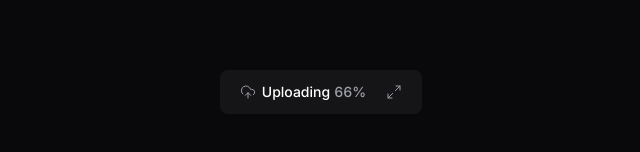
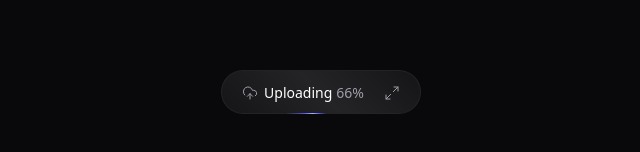
Before and after one commit to emmanuelmarcosdeoliveira/upload-widget, a React (Vite) app: page / in a window 1280 px wide. Shown: the part 308-460 px from the top of the page, without its empty margins (319-959 px from the left). Built offline with nearby package versions, Linux system fonts and the light colour scheme.

Commit message:
feat: refactor upload widget component and enhance CSS utilities for animated borders

```diff
--- a/src/components/upload-widget.tsx
+++ b/src/components/upload-widget.tsx
@@ -8,27 +8,26 @@ import UploadWidgetUploadList from "./upload-widget-upload-list";
 export default function UploadWidget() {
   const [isWidgetOpen, toggleWidgetOpen] = useCycle(false, true);
   return (
-    <Collapsible.Root onOpenChange={() => toggleWidgetOpen()}>
-      {!isWidgetOpen && <UploadWidgetMinimizeButton />}
-
+    <Collapsible.Root asChild onOpenChange={() => toggleWidgetOpen()}>
       <motion.div
+        data-progress={!isWidgetOpen}
         animate={isWidgetOpen ? "open" : "closed"}
         variants={{
-          closed: {
-            width: "max-content",
-            height: 44,
-            transition: {
-              type: "inertia",
-            },
-          },
-          open: {
-            width: 360,
-            height: "auto",
-            transition: { duration: 0.1 },
-          },
+          closed: { width: "max-content", height: 44 },
+          open: { width: 360, height: "auto" },
         }}
-        className="bg-zinc-900  overflow-hidden shadow-shape max-w-90 rounded-xl"
+        className="
+  bg-zinc-900 overflow-hidden
+  data-[state=open]:shadow-shape
+  data-[state=closed]:rounded-3xl!
+  data-[state=open]:rounded-xl
+  data-[state=closed]:data-[progress=true]:animated-border
+  data-[state=closed]:data-[progress=true]:animated-border-spin
+  max-w-90
+"
       >
+        {!isWidgetOpen && <UploadWidgetMinimizeButton />}
+
         <Collapsible.Content>
           <UploadWidgetHeader />
           <div className="flex flex-col gap-4 py-3">
--- a/src/index.css
+++ b/src/index.css
@@ -1,8 +1,39 @@
 @import "tailwindcss";
 
-@theme {
-  --font-sans: "Inter", sans-serif;
-  --shadow-shape: "0px 8px 8px rgba(0, 0, 0, 0.1), 0px 4px 4px rgba(0, 0, 0, 0.1), 0px 2px 2px rgba(0, 0, 0, 0.1), 0px 0px 0px 1px rgba(0, 0, 0, 0.1), inset 0px 0px 0px 1px rgba(255, 255, 255, 0.03";
-  --shadow-shape-content: "";
-  --text-xxs: "0.625rem";
+@property --border-angle {
+  syntax: "<angle>";
+  inherits: false;
+  initial-value: 0turn;
 }
+@keyframes border-spin {
+  to {
+    --border-angle: 1turn;
+  }
+}
+@utility animated-border {
+  --border-angle: 0turn;
+
+  background: linear-gradient(
+        45deg,
+        #09090b,
+        theme(colors.zinc.900) 50%,
+        #09090b
+      )
+      padding-box,
+    conic-gradient(
+        from var(--border-angle),
+        theme(colors.zinc.700 / 0.48) 80%,
+        theme(colors.indigo.500) 86%,
+        theme(colors.indigo.300) 90%,
+        theme(colors.indigo.500) 94%,
+        theme(colors.zinc.600 / 0.48)
+      )
+      border-box;
+
+  border: 1px solid transparent;
+  border-radius: inherit;
+}
+
+@utility animated-border-spin {
+  animation: border-spin 3s linear infinite;
+}
```
